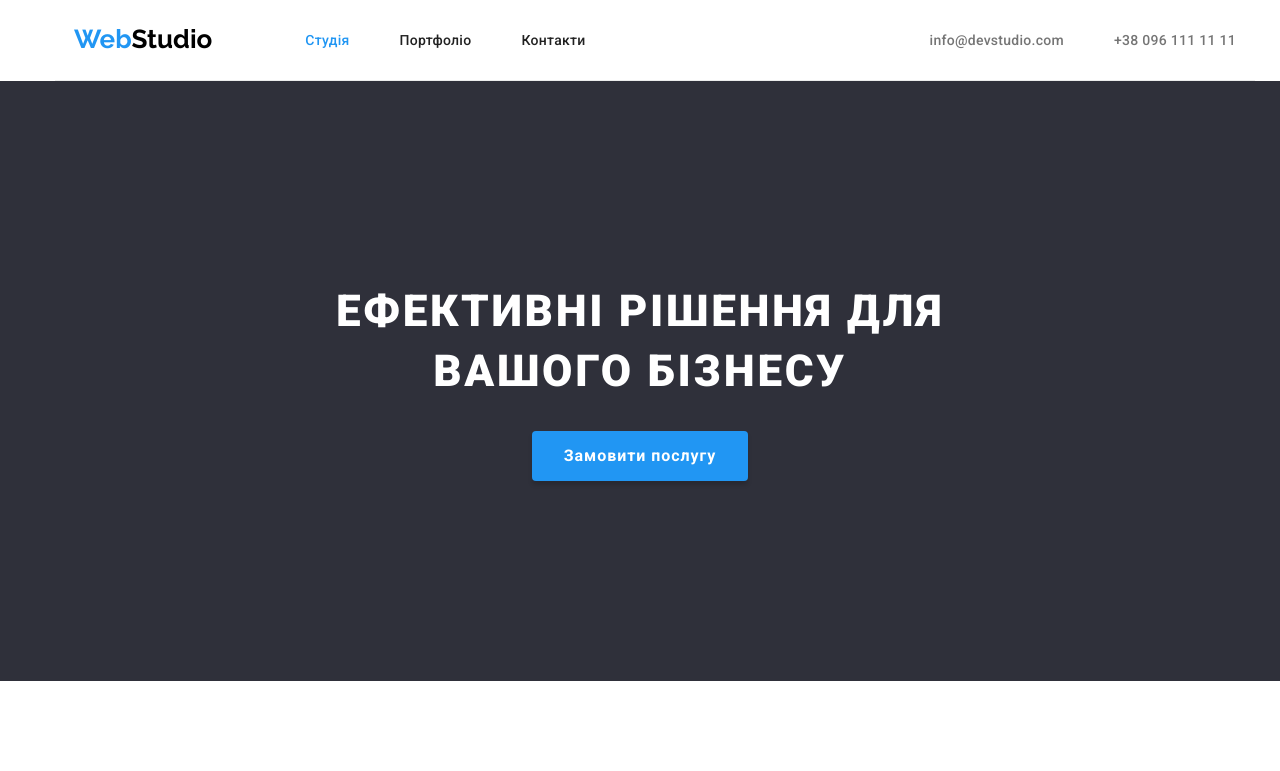
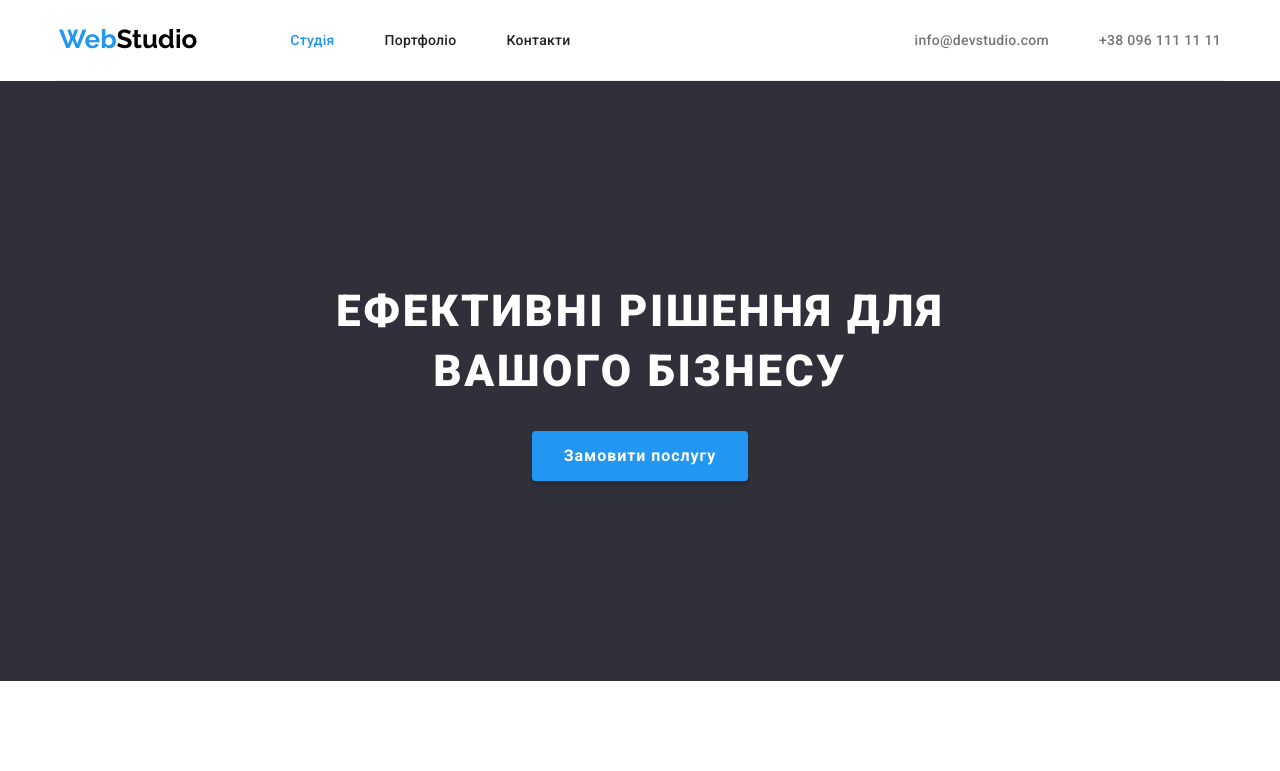
Before and after one commit to Oleh18zb/goit-markup-hw-03, a plain HTML site: page index.html in a window 1280 px wide. Shown: the top 771 px of the page. Drawn offline with nearby package versions, Linux system fonts and the light colour scheme.

Commit message:
остаточно завершив дз3

```diff
--- a/css/styles.css
+++ b/css/styles.css
@@ -50,11 +50,9 @@ body {
     margin-right: auto;
 }
 .page-header {
-    width: 1200px;
     display: flex;
     justify-content: center;
     border-bottom: 1px solid #ECECEC;
-    margin: 0 auto;
 }
 .header-nav {
     display: flex;
```
